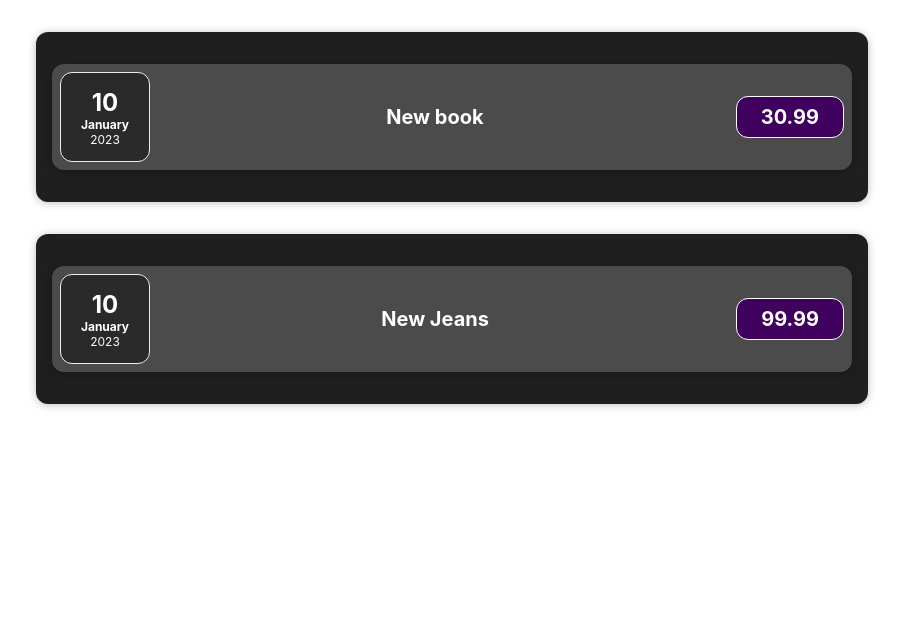
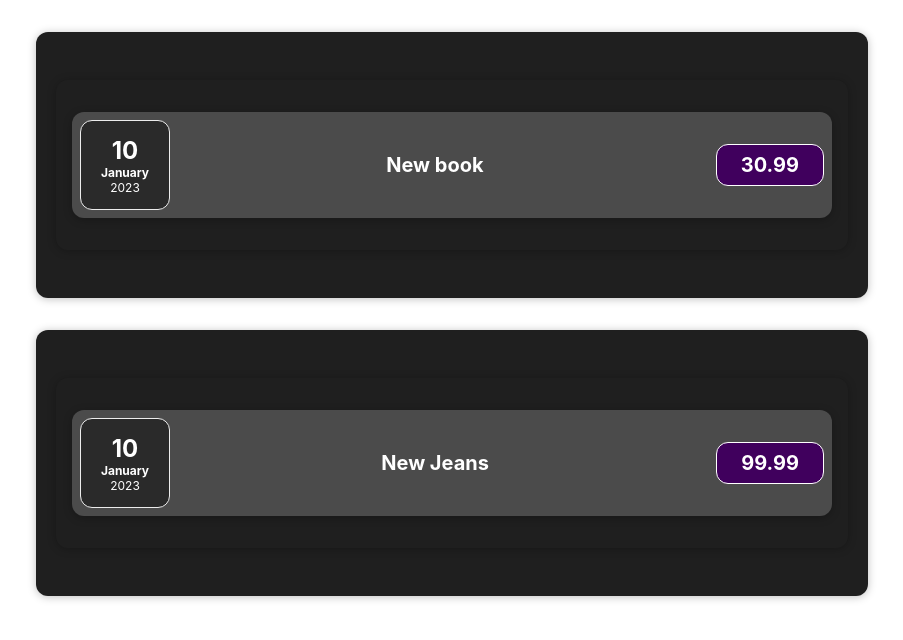
Before and after one commit to ViktorLumiste/expenses, a React (Create React App) app: page / in a window 1280 px wide. Shown: the top 640 px of the page, without its empty margins (188-1091 px from the left). Built offline with nearby package versions, Linux system fonts and the light colour scheme.

Commit message:
Component composition

```diff
--- /dev/null
+++ b/src/components/Card.css
@@ -0,0 +1,4 @@
+.card {
+    border-radius: 12px;
+    box-shadow: 0 1px 8px rgba(0, 0, 0, 0.25);
+}
--- /dev/null
+++ b/src/components/Card.js
@@ -0,0 +1,9 @@
+import './Card.css'
+
+function Card(props){
+    const classes = 'card ' + props.className
+    return(
+        <div className={classes}>{props.children}</div>
+    )
+}
+export default Card
--- a/src/components/Expenses.js
+++ b/src/components/Expenses.js
@@ -1,10 +1,13 @@
 import './Expenses.css'
 import ExpenseItem  from "./ExpenseItem";
+import Card from  "./Card";
 function Expenses(props){
     return (
-        <div className="expenses">
-            <ExpenseItem expenseData={props}></ExpenseItem>
-        </div>
+        <Card className="expenses">
+            <div className="expenses">
+                <ExpenseItem expenseData={props}></ExpenseItem>
+            </div>
+        </Card>
     )
 }
 export default Expenses
```
